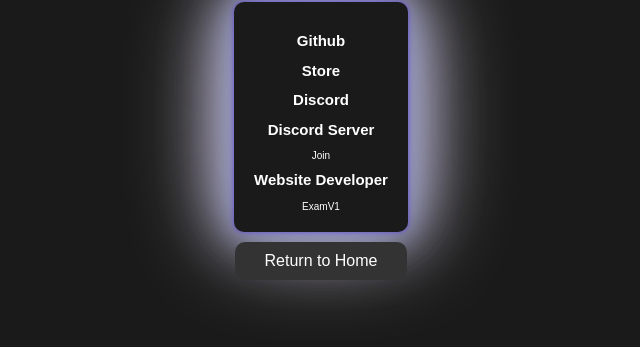
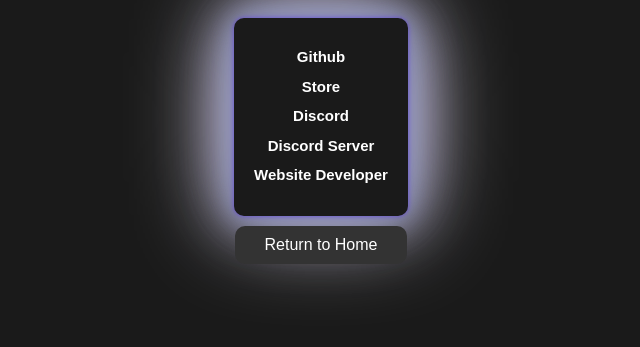
Before and after one commit to lvgzz/eternitysite, a plain HTML site: page info.html in a window 1280 px wide. Shown: the part 315-662 px from the top of the page, without its empty margins (319-959 px from the left). Drawn offline with Linux system fonts and the light colour scheme.

Commit message:
Update info.html

```diff
--- a/info.html
+++ b/info.html
@@ -90,11 +90,9 @@
 
         <p><a href="https://camo.githubusercontent.com/787be5520d15d8b32338cd0d08757584dfb0cee4cf435adb714e387c51def6e5/68747470733a2f2f646973636f72642e6339392e6e6c2f7769646765742f7468656d652d332f313035383337363734353730383935373730362e706e67" target="_blank"><h2>Discord</h2></a></p>
 
-        <h2>Discord Server</h2>
-        <p><a href="https://discord.gg/4vdHUcjKvw" target="_blank">Join</a></p>
+        <p><a href="https://discord.gg/4vdHUcjKvw" target="_blank"><h2>Discord Server</h2></a></p>
 
-        <h2>Website Developer</h2>
-        <p><a href="https://github.com/ExamV1" target="_blank">ExamV1</a></p>
+        <p><a href="https://github.com/ExamV1" target="_blank"><h2>Website Developer</h2></a></p>
     </div>
 
     <a href="index.html" class="return-button">Return to Home</a>
```
